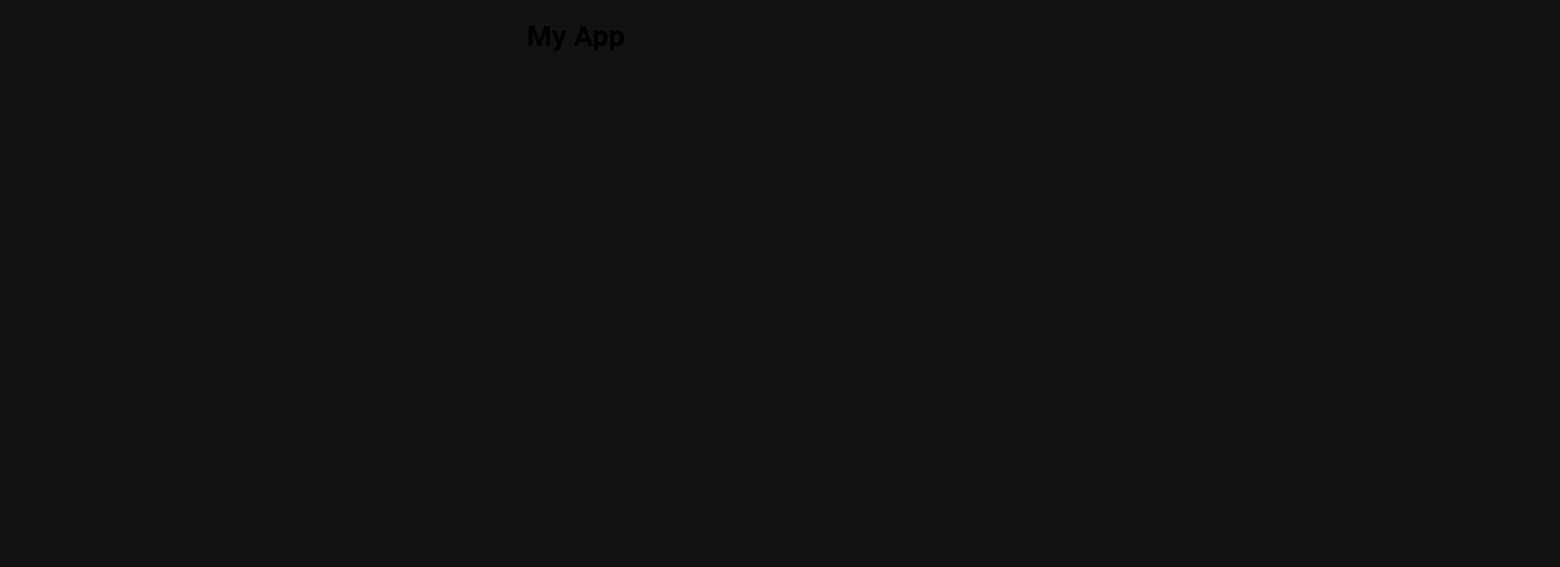
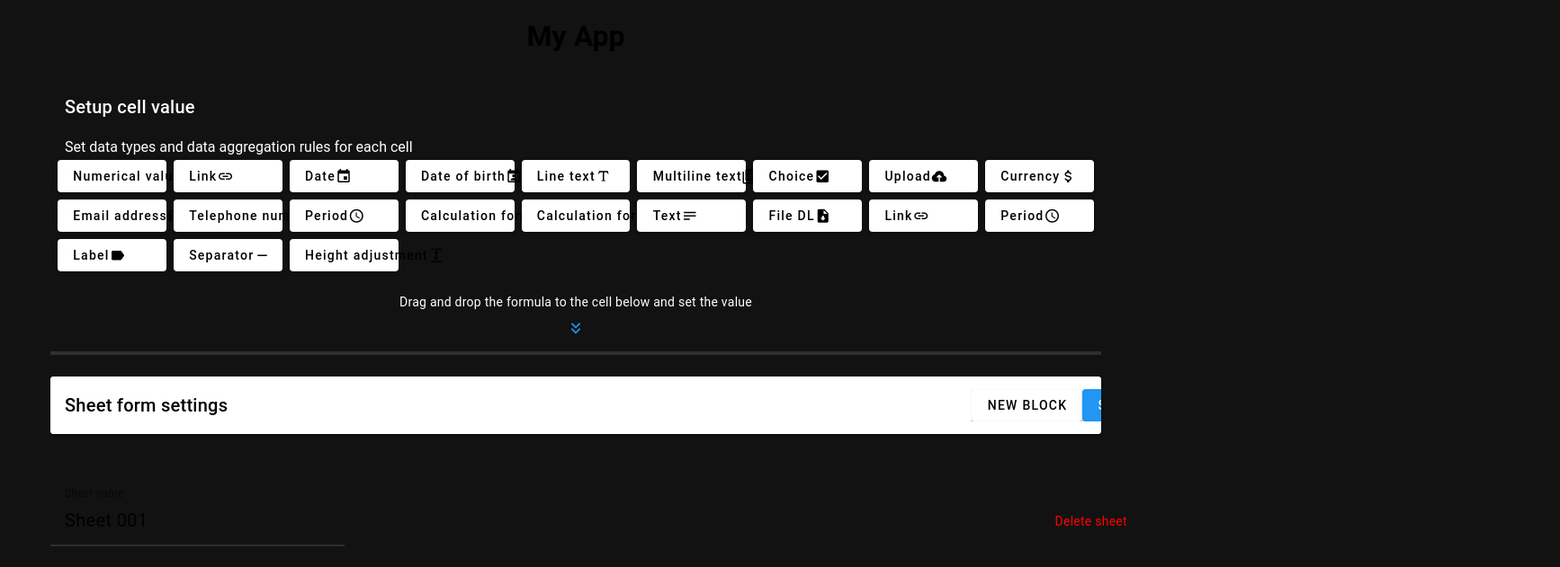
Before and after one commit to thangshine2k/vuetify-app, a Nuxt app: page /cell in a window 1280 px wide. Before the commit this address had no page. Shown: the top 631 px of the page at 90% size, 1734 px wide, since content can reach past the window. Built offline with nearby package versions, Linux system fonts and the light colour scheme.

Commit message:
init commit

```diff
--- /dev/null
+++ b/pages/cell/index.vue
@@ -0,0 +1,208 @@
+<script setup lang="ts">
+import { ref } from "vue";
+
+interface Header {
+    title: string;
+    key: keyof Item;
+    sortable: boolean;
+    width: string;
+}
+
+interface Item {
+    id: number;
+    goalVerification: string;
+    midTermInterview: string;
+    setting: Array<{ text: string; icon: string }>; // Đổi thành mảng
+    evaluator1: string;
+    evaluator2: string;
+    evaluator3: string;
+    evaluationAdjustment: string;
+}
+
+const headers = ref<Header[]>([
+    { title: "", key: "id", sortable: false, width: "10px" },
+    { title: "C", key: "goalVerification", sortable: false, width: "230px" },
+    { title: "D", key: "midTermInterview", sortable: false, width: "230px" },
+    { title: "E", key: "setting", sortable: false, width: "430px" },
+    { title: "F", key: "evaluator1", sortable: false, width: "130px" },
+    { title: "G", key: "evaluator2", sortable: false, width: "230px" },
+    { title: "H", key: "evaluator3", sortable: false, width: "230px" },
+    { title: "K", key: "evaluationAdjustment", sortable: false, width: "230px" }
+]);
+
+const items = ref<Item[]>([
+    { id: 1, goalVerification: "Completed", midTermInterview: "Pending", setting: [], evaluator1: "John", evaluator2: "Doe", evaluator3: "Smith", evaluationAdjustment: "Reviewed" },
+    { id: 2, goalVerification: "Pending", midTermInterview: "Scheduled", setting: [], evaluator1: "Alice", evaluator2: "Bob", evaluator3: "Charlie", evaluationAdjustment: "In Progress" }
+]);
+
+const setting = ref([
+    { text: "Numerical value", icon: "mdi-numeric" },
+    { text: "Link", icon: "mdi-link" },
+    { text: "Date", icon: "mdi-calendar" },
+    { text: "Date of birth", icon: "mdi-calendar-account" },
+    { text: "Line text", icon: "mdi-format-text" },
+    { text: "Multiline text", icon: "mdi-text-box-multiple" },
+    { text: "Choice", icon: "mdi-checkbox-marked" },
+    { text: "Upload", icon: "mdi-cloud-upload" },
+    { text: "Currency", icon: "mdi-currency-usd" },
+    { text: "Email address", icon: "mdi-email" },
+    { text: "Telephone number", icon: "mdi-phone" },
+    { text: "Period", icon: "mdi-clock-outline" },
+    { text: "Calculation formula (date)", icon: "mdi-calendar-clock" },
+    { text: "Calculation formula (number)", icon: "mdi-calculator" },
+    { text: "Text", icon: "mdi-text" },
+    { text: "File DL", icon: "mdi-file-download" },
+    { text: "Link", icon: "mdi-link" },
+    { text: "Period", icon: "mdi-clock-outline" },
+    { text: "Label", icon: "mdi-label" },
+    { text: "Separator", icon: "mdi-minus" },
+    { text: "Height adjustment", icon: "mdi-arrow-expand-vertical" }
+]);
+
+const startDrag = (event: DragEvent, item: { text: string; icon: string }) => {
+    if (event.dataTransfer) {
+        event.dataTransfer.setData("text/plain", JSON.stringify(item));
+    }
+};
+
+
+const onDrop = (event: DragEvent, employee: { criteria: any[]; }) => {
+  if (event.dataTransfer) {
+    const data = event.dataTransfer.getData('text/plain');
+    console.log('Data received:', data);
+    const item = JSON.parse(data);
+    console.log('Parsed item:', item);
+
+    if (!employee.criteria.some(c => c.name === item.name)) {
+      employee.criteria.push(item);
+    }
+  }
+};
+
+
+
+const removeCriteria = (employee: { setting: any[]; }, index: any) => {
+    employee.setting.splice(index, 1);
+};
+
+</script>
+
+<template>
+    <v-container>
+        <v-card-title>
+            Setup cell value
+        </v-card-title>
+        <v-card-item>
+            Set data types and data aggregation rules for each cell
+        </v-card-item>
+        <v-card-text>
+            <v-row>
+                <v-col v-for="(item, index) in setting" :key="index" class="custom-col">
+                    <v-btn block style="text-transform: none; justify-content: flex-start; white-space: nowrap"
+                        draggable="true" @dragstart="startDrag($event, item)">
+                        {{ item.text }}
+                        <v-icon>{{ item.icon }}</v-icon>
+                    </v-btn>
+                </v-col>
+            </v-row>
+        </v-card-text>
+        <v-card-text class="text-center">Drag and drop the formula to the cell below and set the value</v-card-text>
+        <v-card-text class="text-center">
+            <div>
+                <v-icon style="bottom: 28px;" color="blue">
+                    mdi-chevron-down
+                </v-icon>
+            </div>
+            <div>
+                <v-icon style="bottom: 44px;" color="blue">
+                    mdi-chevron-down
+                </v-icon>
+            </div>
+        </v-card-text>
+        <v-divider style="position: relative; bottom: 48px;" thickness="4"></v-divider>
+        <v-card style="position: relative; bottom: 24px;">
+            <v-list class="d-sm-flex">
+                <v-card-title>Sheet form settings</v-card-title>
+                <v-list-item style="position: relative; left: 68%;">
+                    <v-btn style="border: 1px solid #f9f9f9;">NEW BLOCK</v-btn>
+                    <v-btn color="blue">SETUP CELL VALUE</v-btn>
+                </v-list-item>
+            </v-list>
+        </v-card>
+        <v-divider style="margin-top: 10px;" color="black"></v-divider>
+
+        <v-card-text style="position: relative;color: black; font-size: 12px; opacity: 0.6; top: 6px;">Sheet
+            name</v-card-text>
+        <div class="d-sm-flex">
+            <v-card-text style="position: relative;color: black; font-size: 20px; bottom: 20px;">Sheet 001</v-card-text>
+            <v-card-text style="position: relative;color: red; bottom: 14px; left: 43.7%;">Delete sheet</v-card-text>
+        </div>
+
+        <v-divider style="position: relative; bottom: 24px;" thickness="2" width="28%"></v-divider>
+        <v-data-table :headers="headers" :items="items" class="bordered-table" hide-default-footer>
+    <template v-slot:headers>
+        <tr>
+            <th v-for="(header, index) in headers" :key="index" class="custom-cell">
+                {{ header.title }}
+            </th>
+        </tr>
+    </template>
+
+    <template v-slot:item="{ item, index }">
+        <tr :class="{ 'first-row': index === 0 }">
+            <td v-for="(header, idx) in headers" :key="idx" class="custom-cell">
+                <template v-if="header.key === 'setting'">
+                    <div class="drop-zone" @dragover.prevent @drop="onDrop($event, item)">
+                        <v-chip v-for="(c, i) in item.setting" :key="i" class="ma-1"
+                            @click:close="removeCriteria(item, i)">
+                            {{ c.text }}
+                            <v-icon>{{ c.icon }}</v-icon>
+                        </v-chip>
+                    </div>
+                </template>
+                <template v-else>
+                    {{ item[header.key] }}
+                </template>
+            </td>
+        </tr>
+    </template>
+</v-data-table>
+
+
+    </v-container>
+</template>
+
+<style scoped lang="scss">
+.custom-col {
+    flex: 0 0 calc(100% / 9) !important;
+    max-width: calc(100% / 9) !important;
+    padding: 4px !important;
+}
+
+// .v-data-table-footer {
+//   display: none !important;
+// }
+
+.bordered-table {
+    border-collapse: collapse !important;
+    width: 100%;
+}
+
+/* Custom từng ô có viền 4 chiều */
+.custom-cell {
+    border: 1px solid #e7e1e1 !important;
+    padding: 8px !important;
+    text-align: left !important;
+}
+
+/* Thêm viền đen rõ ràng cho tiêu đề */
+.bordered-table thead th {
+    text-align: left !important;
+    padding: 10px !important;
+}
+
+.first-row {
+    background-color: #f9f9f9 !important;
+    /* Màu xám nhạt */
+}
+</style>
--- a/pages/users/index.vue
+++ b/pages/users/index.vue
@@ -27,7 +27,7 @@
 
 
     <v-data-table v-model:selected="selected" :headers="headers" :items="filteredPermissions" class="custom-table"
-      show-select hover item-value="id" @click:row="handleRowClick" @update:modelValue="handleSelection">
+      show-select hover @click:row="handleRowClick" @update:selected="handleSelection">
       <template v-slot:item.actions="{ item }">
         <v-icon color="black" @click="editPermission(item)">mdi-pencil</v-icon>
       </template>
@@ -55,11 +55,12 @@ const handleSelection = (newSelection) => {
   console.log("Dòng đã chọn:", newSelection);
 };
 // Lấy vị trí dòng được click
-const handleRowClick = (event, { item, index }) => {
-  selected.value = item
+const handleRowClick = ({ item, index }) => {
+  selected.value = [item]; // Cập nhật thành mảng chứa item
   console.log("Bạn vừa click vào dòng:", index, "Dữ liệu:", item);
-  console.log(selected)
 };
+
+
 const permissions = ref([
   { id: 1, effectiveFrom: "2025/12/21", permission: "Reviewer Manager", scope: "View permission scope.", members: "View 32 members", actions: false, sort: false },
   { id: 2, effectiveFrom: "2025/11/15", permission: "Admin", scope: "Full access", members: "View 50 members", actions: false, sort: false },
@@ -97,10 +98,12 @@ const editPermission = (item) => {
 };
 
 const exportPermission = (item) => {
-  console.log("Editing:", item);
+  console.log("Exporting:", item);
 };
 
 </script>
+
+
 
 <style scoped lang="scss">
 .custom-search :deep(.v-field) {
@@ -130,10 +133,6 @@ const exportPermission = (item) => {
   margin-left: auto;
 }
 
-.custom-table .v-data-table-header__content {
-  white-space: nowrap;
-}
-
 .custom-table th:nth-child(1) {
   width: 200px;
 }
--- a/plugins/vuetify.ts
+++ b/plugins/vuetify.ts
@@ -27,13 +27,8 @@ export default defineNuxtPlugin((app) => {
       },
     },
     icons: {
-      defaultSet: 'fa',
+      defaultSet: 'mdi',
 
-    aliases,
-    sets: {
-      fa,
-      mdi
-    },
   },
   })
   app.vueApp.use(vuetify)
```
